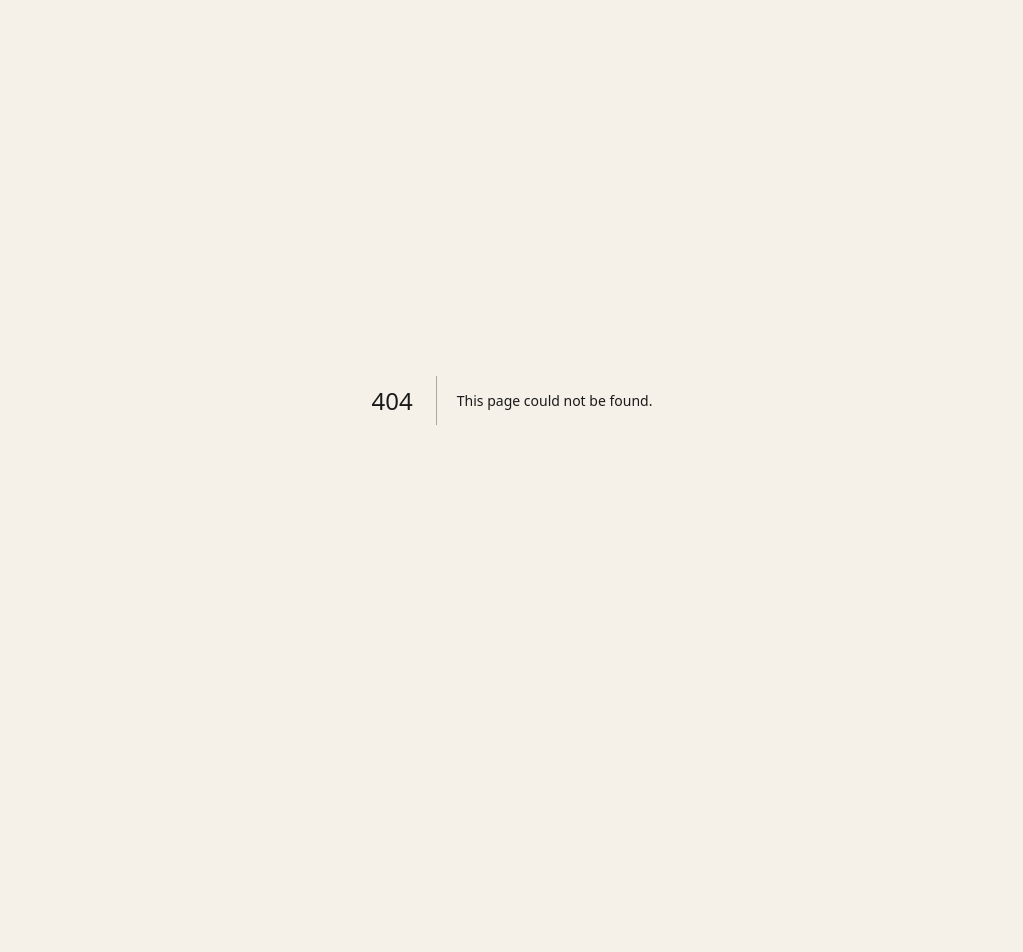
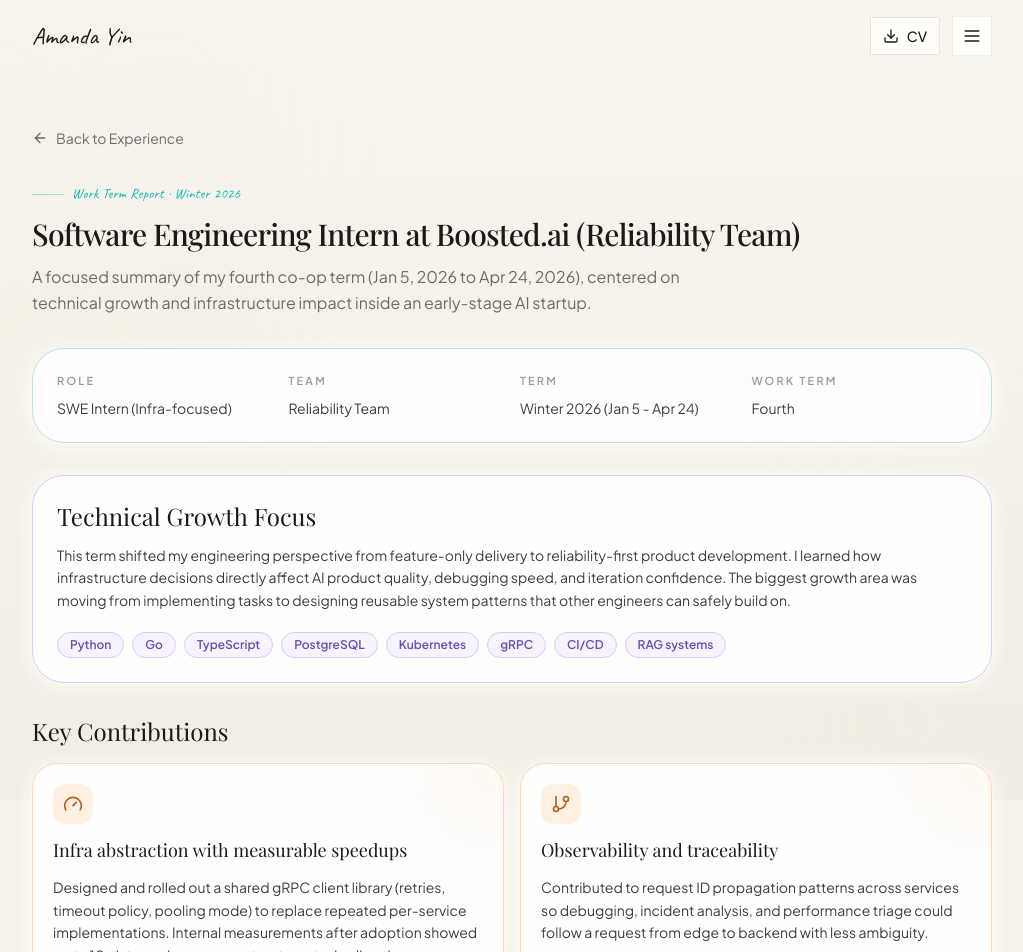
Before and after one commit to amanda-yin-x/amanda-yin-x.github.io, a Next.js app: page /experience/boosted-ai in a window 1280 px wide. Before the commit this address had no page. Shown: the top 952 px of the page, without its empty margins (128-1151 px from the left). Before the commit the page ends 800 px from the top, so only its background shows below. Built offline with nearby package versions, Linux system fonts and the light colour scheme; a web font is replaced by a local one.

Commit message:
Add clickable Boosted experience card and concise detail page

```diff
--- /dev/null
+++ b/app/experience/boosted-ai/page.tsx
@@ -0,0 +1,168 @@
+import type { Metadata } from "next";
+import Link from "next/link";
+import { ArrowLeft, ArrowUpRight, Gauge, GitBranch, ShieldCheck, Sparkles } from "lucide-react";
+import { PageWrapper } from "@/components/page-wrapper";
+import { PageTransition } from "@/components/page-transition";
+import { SectionHeader } from "@/components/section-header";
+
+export const metadata: Metadata = {
+  title: "Boosted.ai (W26) · Amanda Yin",
+  description:
+    "A concise technical summary of Amanda Yin's Winter 2026 SWE internship on Boosted.ai's Reliability Team."
+};
+
+const highlights = [
+  {
+    title: "Infra abstraction with measurable speedups",
+    detail:
+      "Designed and rolled out a shared gRPC client library (retries, timeout policy, pooling mode) to replace repeated per-service implementations. Internal measurements after adoption showed up to 10x latency improvement on targeted call paths.",
+    icon: Gauge
+  },
+  {
+    title: "Observability and traceability",
+    detail:
+      "Contributed to request ID propagation patterns across services so debugging, incident analysis, and performance triage could follow a request from edge to backend with less ambiguity.",
+    icon: GitBranch
+  },
+  {
+    title: "Agent quality guardrails",
+    detail:
+      "Helped design an end-to-end evaluation flow for a client-facing agent, including scored checks on response quality to catch regressions earlier and support safer model iteration.",
+    icon: ShieldCheck
+  },
+  {
+    title: "Rapid prototype execution",
+    detail:
+      "During build week, collaborated with engineering, product, and client-facing teams to prototype an agent recommendation concept from idea to demo in days, balancing speed with reliability constraints.",
+    icon: Sparkles
+  }
+];
+
+const stack = [
+  "Python",
+  "Go",
+  "TypeScript",
+  "PostgreSQL",
+  "Kubernetes",
+  "gRPC",
+  "CI/CD",
+  "RAG systems"
+];
+
+export default function BoostedAiExperiencePage() {
+  return (
+    <PageWrapper>
+      <PageTransition>
+        <div className="mt-4 space-y-8">
+          <Link
+            href="/experience"
+            className="inline-flex items-center gap-2 text-sm text-inkFaded transition-colors hover:text-tiffany"
+          >
+            <ArrowLeft className="h-4 w-4" />
+            Back to Experience
+          </Link>
+
+          <SectionHeader
+            eyebrow="Work Term Report · Winter 2026"
+            title="Software Engineering Intern at Boosted.ai (Reliability Team)"
+            description="A focused summary of my fourth co-op term (Jan 5, 2026 to Apr 24, 2026), centered on technical growth and infrastructure impact inside an early-stage AI startup."
+          />
+
+          <section className="grid gap-4 rounded-[2rem] border border-[#b9e3dc] bg-white/85 p-6 shadow-paper sm:grid-cols-2 lg:grid-cols-4">
+            <div>
+              <p className="text-[11px] font-semibold uppercase tracking-[0.2em] text-inkWash">Role</p>
+              <p className="mt-2 text-sm text-inkLight">SWE Intern (Infra-focused)</p>
+            </div>
+            <div>
+              <p className="text-[11px] font-semibold uppercase tracking-[0.2em] text-inkWash">Team</p>
+              <p className="mt-2 text-sm text-inkLight">Reliability Team</p>
+            </div>
+            <div>
+              <p className="text-[11px] font-semibold uppercase tracking-[0.2em] text-inkWash">Term</p>
+              <p className="mt-2 text-sm text-inkLight">Winter 2026 (Jan 5 - Apr 24)</p>
+            </div>
+            <div>
+              <p className="text-[11px] font-semibold uppercase tracking-[0.2em] text-inkWash">Work Term</p>
+              <p className="mt-2 text-sm text-inkLight">Fourth</p>
+            </div>
+          </section>
+
+          <section className="rounded-[2rem] border border-[#d5cbff] bg-white/90 p-6 shadow-paper">
+            <h2 className="font-serif text-2xl text-ink">Technical Growth Focus</h2>
+            <p className="mt-3 text-sm leading-relaxed text-inkLight">
+              This term shifted my engineering perspective from feature-only delivery to
+              reliability-first product development. I learned how infrastructure decisions
+              directly affect AI product quality, debugging speed, and iteration confidence.
+              The biggest growth area was moving from implementing tasks to designing reusable
+              system patterns that other engineers can safely build on.
+            </p>
+            <div className="mt-5 flex flex-wrap gap-2">
+              {stack.map((item) => (
+                <span
+                  key={item}
+                  className="rounded-full border border-[#d5cbff] bg-[#f6f3ff] px-3 py-1 text-xs font-semibold text-[#6652ad]"
+                >
+                  {item}
+                </span>
+              ))}
+            </div>
+          </section>
+
+          <section className="space-y-4">
+            <h2 className="font-serif text-2xl text-ink">Key Contributions</h2>
+            <div className="grid gap-4 md:grid-cols-2">
+              {highlights.map((item) => {
+                const Icon = item.icon;
+                return (
+                  <article
+                    key={item.title}
+                    className="relative overflow-hidden rounded-[1.6rem] border border-[#ffd6b4] bg-white/90 p-5 shadow-paper"
+                  >
+                    <div className="absolute -right-8 -top-8 h-20 w-20 rounded-full bg-[#ffb36a]/15 blur-2xl" />
+                    <div className="relative space-y-3">
+                      <div className="inline-flex h-10 w-10 items-center justify-center rounded-xl bg-[#fff1e2] text-[#b4621f]">
+                        <Icon className="h-5 w-5" />
+                      </div>
+                      <h3 className="font-serif text-lg text-ink">{item.title}</h3>
+                      <p className="text-sm leading-relaxed text-inkLight">{item.detail}</p>
+                    </div>
+                  </article>
+                );
+              })}
+            </div>
+          </section>
+
+          <section className="rounded-[2rem] border border-[#b7e3dc] bg-[linear-gradient(180deg,_rgba(239,252,249,0.9),_rgba(255,255,255,0.95))] p-6 shadow-paper">
+            <h2 className="font-serif text-2xl text-ink">Startup Execution Lessons</h2>
+            <ul className="mt-4 grid gap-2 pl-5 text-sm leading-relaxed text-inkLight">
+              <li className="list-disc">
+                Small-team environments compress planning and execution, so writing clear specs
+                early has outsized leverage.
+              </li>
+              <li className="list-disc">
+                Cross-functional communication is a technical skill when product, web, and
+                reliability decisions are tightly coupled.
+              </li>
+              <li className="list-disc">
+                AI coding tools increase prototyping speed, but engineering judgment is still
+                required for correctness, reliability, and maintainability.
+              </li>
+            </ul>
+          </section>
+
+          <section className="flex flex-wrap items-center justify-between gap-4 rounded-[2rem] border border-border bg-paper/90 p-6 shadow-paper">
+            <a
+              href="https://www.boosted.ai/company"
+              target="_blank"
+              rel="noreferrer"
+              className="inline-flex items-center gap-2 rounded-full border border-borderDark bg-white px-4 py-2 text-sm font-medium text-ink transition-colors hover:text-tiffany"
+            >
+              About Boosted.ai
+              <ArrowUpRight className="h-4 w-4" />
+            </a>
+          </section>
+        </div>
+      </PageTransition>
+    </PageWrapper>
+  );
+}
--- a/components/experience-timeline.tsx
+++ b/components/experience-timeline.tsx
@@ -1,8 +1,9 @@
 "use client";
 
+import Link from "next/link";
 import { motion, useReducedMotion } from "framer-motion";
 import { Badge } from "./ui/badge";
-import { MapPin } from "lucide-react";
+import { ArrowUpRight, MapPin } from "lucide-react";
 import { cn } from "@/lib/utils";
 import type { Experience } from "@/lib/data";
 
@@ -75,7 +76,7 @@
   theme: CardTheme;
   isLeft: boolean;
 }) {
-  return (
+  const card = (
     <motion.article
       initial={{ opacity: 0, y: reduceMotion ? 0 : 12 }}
       whileInView={{ opacity: 1, y: 0 }}
@@ -91,7 +92,8 @@
       }
       className={cn(
         "group relative my-4 overflow-hidden rounded-[2rem] border p-6 shadow-paper transition-shadow duration-300",
-        theme.shell
+        theme.shell,
+        experience.detailHref && "cursor-pointer hover:shadow-paperLifted"
       )}
     >
       <div className={cn("absolute inset-0 bg-gradient-to-br opacity-95", theme.wash)} />
@@ -153,8 +155,29 @@
             </span>
           ))}
         </div>
+
+        {experience.detailHref ? (
+          <div className="flex items-center justify-between pt-1">
+            <p className={cn("text-xs font-semibold uppercase tracking-[0.2em]", theme.kicker)}>
+              Read full work term notes
+            </p>
+            <ArrowUpRight className={cn("h-4 w-4", theme.kicker)} />
+          </div>
+        ) : null}
       </div>
     </motion.article>
+  );
+
+  if (!experience.detailHref) return card;
+
+  return (
+    <Link
+      href={experience.detailHref}
+      aria-label={`Read details about ${experience.company}`}
+      className="block rounded-[2rem] focus-visible:outline-none focus-visible:ring-2 focus-visible:ring-tiffany/60 focus-visible:ring-offset-2 focus-visible:ring-offset-parchment"
+    >
+      {card}
+    </Link>
   );
 }
 
--- a/lib/data.ts
+++ b/lib/data.ts
@@ -12,6 +12,7 @@
   tags: string[];
   order: number;
   status?: string;
+  detailHref?: string;
 };
 
 export const experiences: Experience[] = [
@@ -24,6 +25,7 @@
     timeframe: "W26",
     status: "Current",
     categories: ["swe"],
+    detailHref: "/experience/boosted-ai",
     highlights: [
       "Building agent evaluation and scoring pipelines with guardrails and RAG in the loop.",
       "Built an abstract class library for gRPC centralization, including retry configs, timeout configs, and pooling mode selection.",
```
